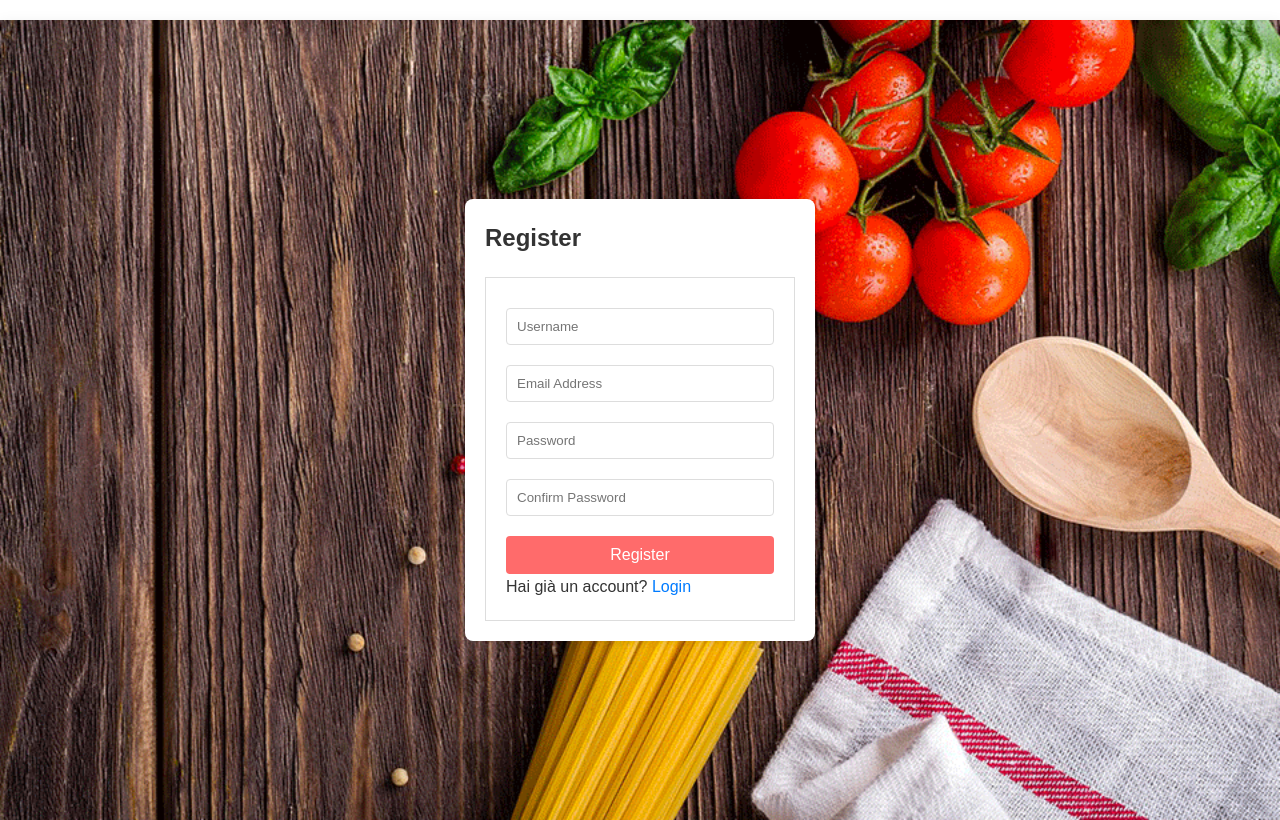
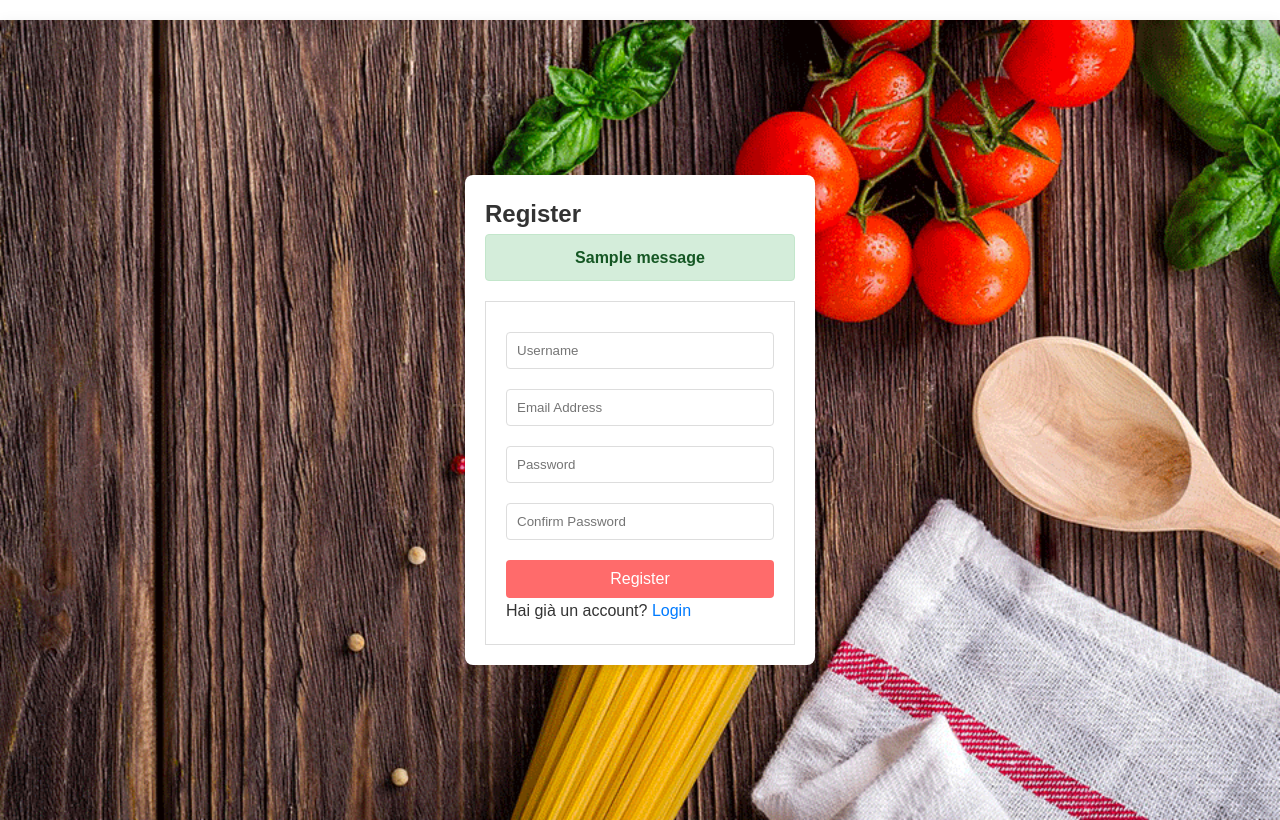
Before and after one commit to G4BRI3L3/ProjectGb, a Flask app: page /register in a window 1280 px wide. Run offline with Flask 3, Linux system fonts and the light colour scheme; tables that the repository leaves empty hold one stand-in row (values such as "Sample post"); one stand-in notice (Sample message) is shown.

Commit message:
modifiche

```diff
--- a/app.py
+++ b/app.py
@@ -46,12 +46,11 @@ def login_required(view):
 # Modifica la route index per redirigere al login
 @app.route('/')
 def index():
-    if not session.get('user_id'):
-        return redirect(url_for('login'))
     db = get_db()
     cur = db.execute('SELECT id, name, ingredients, procedure, star_rating FROM recipe ORDER BY id DESC')
     recipes = cur.fetchall()
     return render_template('home.html', recipes=recipes)
+
 
 # Aggiorna la route di login per impostare la sessione
 @app.route('/login', methods=['GET', 'POST'])
@@ -75,13 +74,15 @@ def register():
         email = request.form['email']
         password = request.form['password']
         db = get_db()
-        if db.execute('SELECT id FROM user WHERE username = ?', (username,)).fetchone():
-            flash(f"User {username} is already registered.")
-        else:
+        existing_user = db.execute('SELECT id FROM user WHERE username = ?', (username,)).fetchone()
+        if existing_user is None:
             db.execute('INSERT INTO user (username, email, password_hash) VALUES (?, ?, ?)',
                        (username, email, generate_password_hash(password)))
             db.commit()
+            flash('La registrazione è avvenuta con successo!', 'success')
             return redirect(url_for('login'))
+        else:
+            flash('Questo username è già in uso. Prova con un altro.', 'error')
     return render_template('register.html')
 
 @app.route('/recipe/new', methods=['GET', 'POST'])
--- a/static/style.css
+++ b/static/style.css
@@ -260,3 +260,24 @@ body, h1, h2, h3, p, form, ul, li {
 .register-form a:hover {
     text-decoration: underline;
 }
+
+.flash {
+    padding: 10px;
+    margin-bottom: 20px;
+    border: 1px solid transparent;
+    border-radius: 4px;
+    text-align: center;
+    font-weight: bold;
+}
+
+.success {
+    color: #155724;
+    background-color: #d4edda;
+    border-color: #c3e6cb;
+}
+
+.error {
+    color: #721c24;
+    background-color: #f8d7da;
+    border-color: #f5c6cb;
+}
--- a/templates/register.html
+++ b/templates/register.html
@@ -8,6 +8,13 @@
 <div class="register-wrapper">
     <div class="register-box">
         <h2>Register</h2>
+        {% with messages = get_flashed_messages(with_categories=true) %}
+          {% if messages %}
+            {% for category, message in messages %}
+              <div class="flash {{ category }}">{{ message }}</div>
+            {% endfor %}
+          {% endif %}
+        {% endwith %}
         <form method="post" class="register-form">
             <input type="text" name="username" placeholder="Username" required>
             <input type="email" name="email" placeholder="Email Address" required>
```
Also changed, not shown: site.db.
